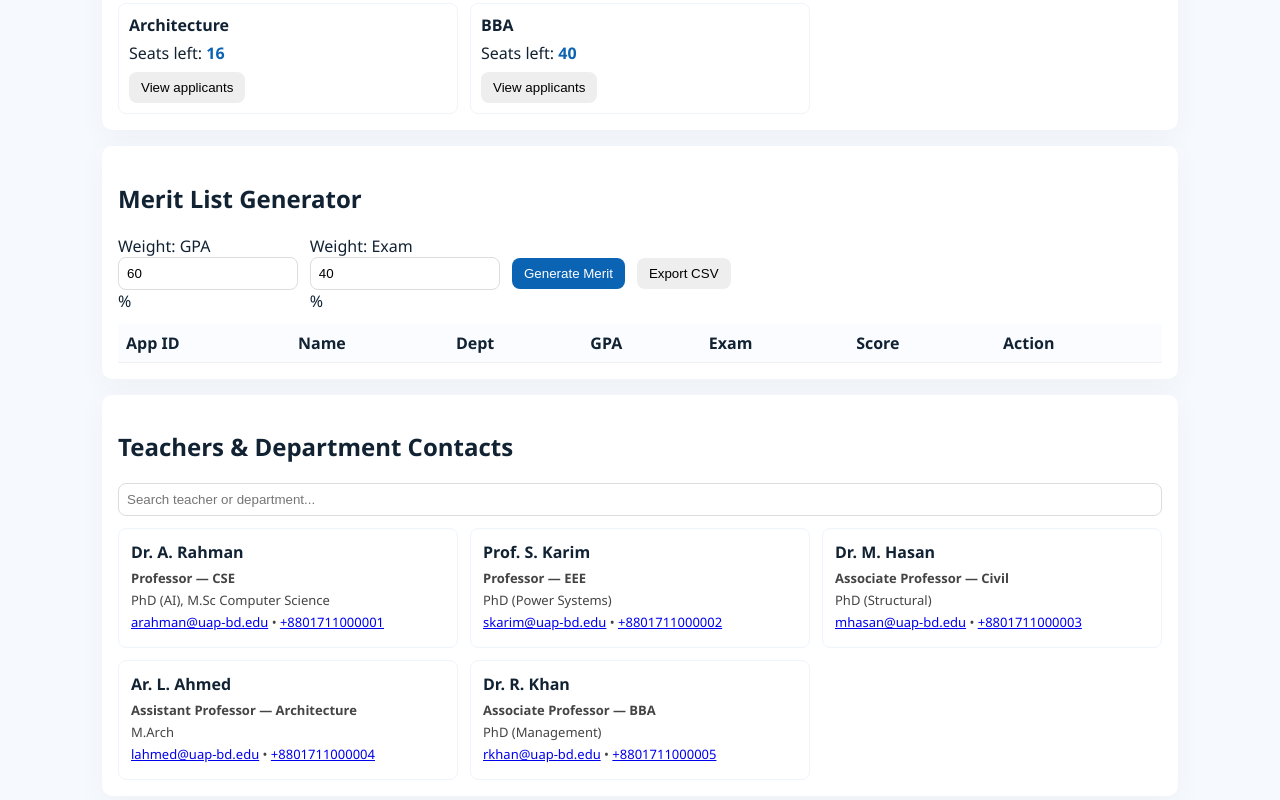
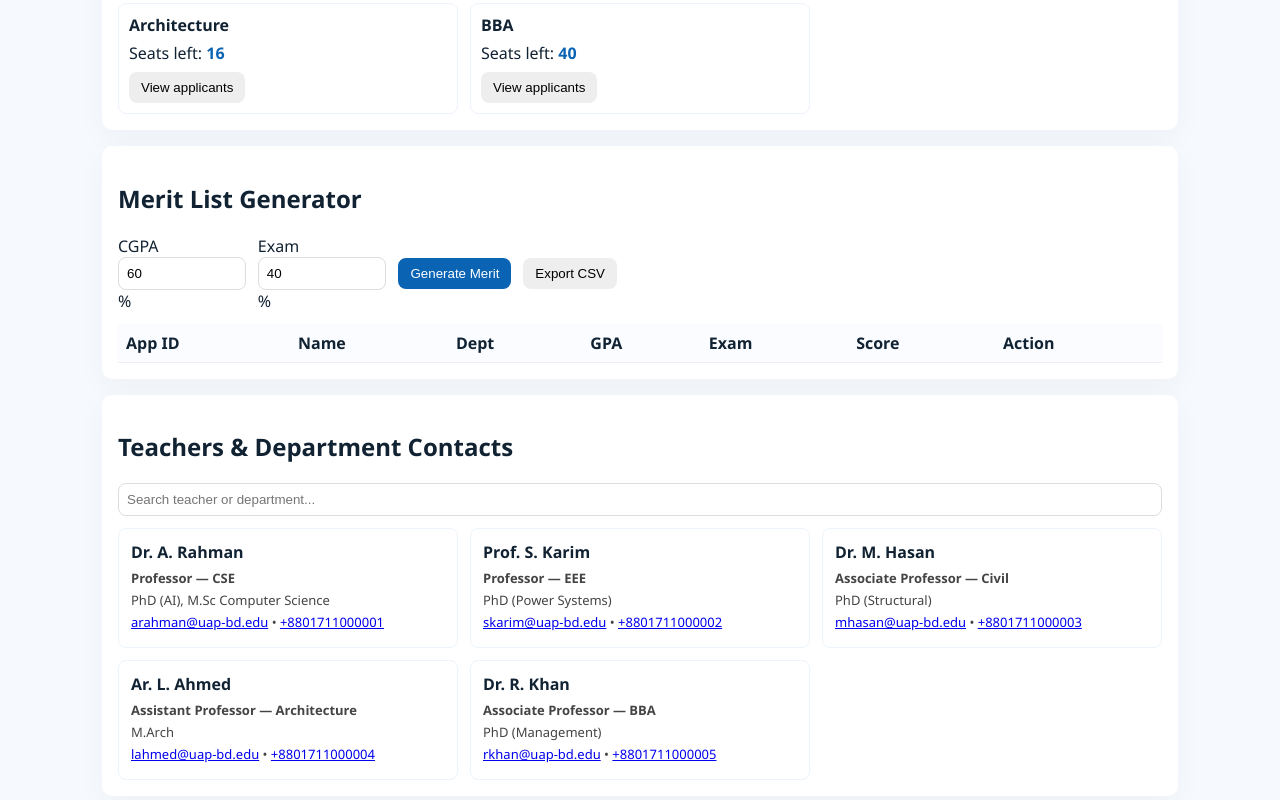
Before and after one commit to Nabil4985/Admission_portal_UAP, a plain HTML site: page admission_online.html in a window 1280 px wide. Shown: the part 1340-2140 px from the top of the page. Drawn offline with Linux system fonts and the light colour scheme.

Commit message:
Second commit

```diff
--- a/admission_online.html
+++ b/admission_online.html
@@ -118,8 +118,8 @@
     <section class="card">
       <h2>Merit List Generator</h2>
       <div class="row">
-        <label>Weight: GPA<input id="weightGPA" type="number" value="60" min="0" max="100" />%</label>
-        <label>Weight: Exam<input id="weightExam" type="number" value="40" min="0" max="100" />%</label>
+        <label>CGPA<input id="weightGPA" type="number" value="60" min="0" max="100" />%</label>
+        <label>Exam<input id="weightExam" type="number" value="40" min="0" max="100" />%</label>
         <button id="genMerit" class="btn primary">Generate Merit</button>
         <button id="exportMerit" class="btn">Export CSV</button>
       </div>
```
